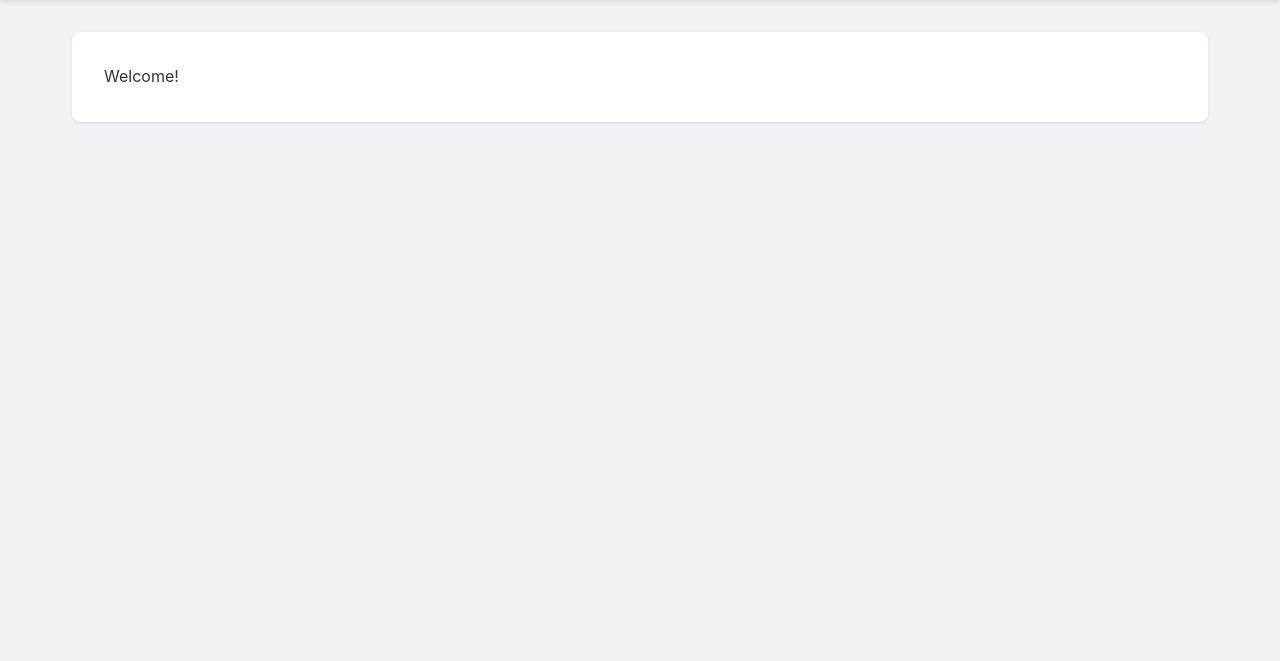
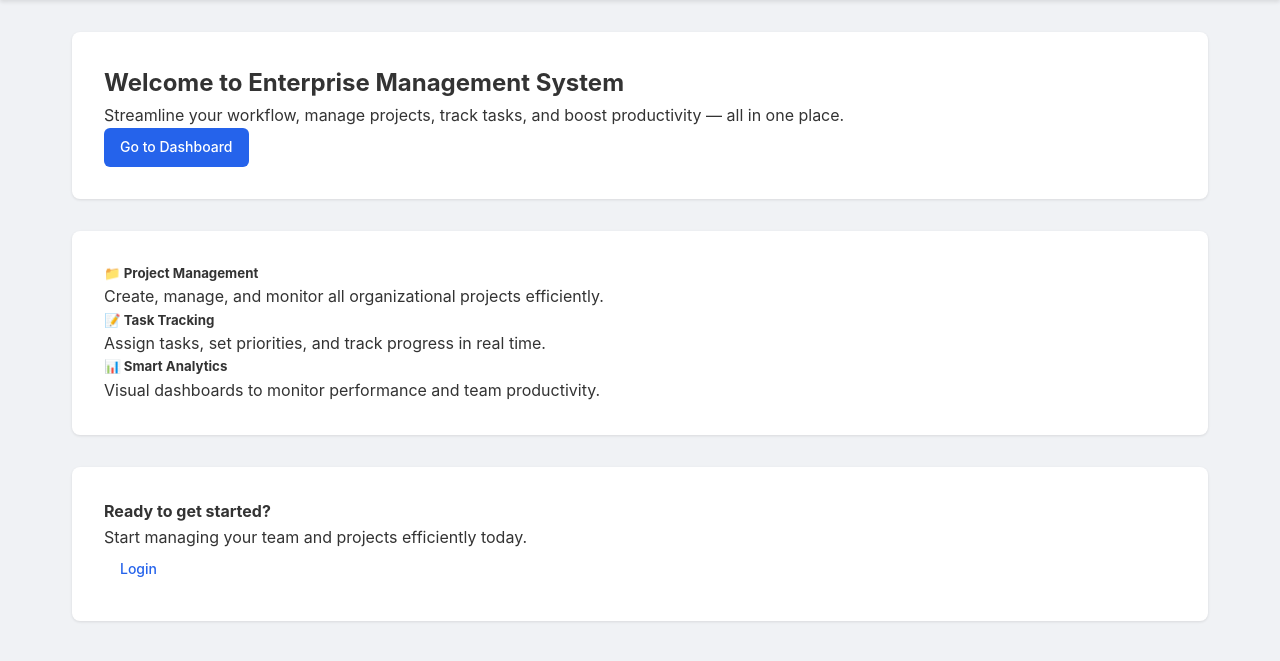
Before and after one commit to mouktikzz/Enterprise-Management-System, a Flask app: page / in a window 1280 px wide. Shown: the part 118-779 px from the top of the page. Run offline with Flask 3, Linux system fonts and the light colour scheme.

Commit message:
Updated Home Page

```diff
--- a/app/templates/index.html
+++ b/app/templates/index.html
@@ -1,6 +1,67 @@
 {% extends "base.html" %}
 {% block content %}
-<section>
-  <p>Welcome!</p>
+
+<!-- Hero Section -->
+<section class="py-5 bg-light">
+  <div class="container text-center">
+    <h1 class="display-5 font-weight-bold mb-3">Welcome to Enterprise Management System</h1>
+    <p class="lead text-muted">
+      Streamline your workflow, manage projects, track tasks, and boost productivity — all in one place.
+    </p>
+
+    <!-- ✔ Correct Dashboard URL -->
+    <a href="{{ url_for('dashboard.index') }}" class="btn btn-primary btn-lg mt-3">
+      Go to Dashboard
+    </a>
+  </div>
 </section>
+
+<!-- Features Section -->
+<section class="py-5">
+  <div class="container">
+    <div class="row text-center">
+
+      <div class="col-md-4 mb-4">
+        <div class="card h-100 shadow-sm border-0">
+          <div class="card-body">
+            <h5 class="card-title">📁 Project Management</h5>
+            <p class="text-muted">Create, manage, and monitor all organizational projects efficiently.</p>
+          </div>
+        </div>
+      </div>
+
+      <div class="col-md-4 mb-4">
+        <div class="card h-100 shadow-sm border-0">
+          <div class="card-body">
+            <h5 class="card-title">📝 Task Tracking</h5>
+            <p class="text-muted">Assign tasks, set priorities, and track progress in real time.</p>
+          </div>
+        </div>
+      </div>
+
+      <div class="col-md-4 mb-4">
+        <div class="card h-100 shadow-sm border-0">
+          <div class="card-body">
+            <h5 class="card-title">📊 Smart Analytics</h5>
+            <p class="text-muted">Visual dashboards to monitor performance and team productivity.</p>
+          </div>
+        </div>
+      </div>
+
+    </div>
+  </div>
+</section>
+
+<!-- Get Started -->
+<section class="py-5 bg-primary text-white">
+  <div class="container text-center">
+    <h4 class="mb-3">Ready to get started?</h4>
+    <p class="mb-4">Start managing your team and projects efficiently today.</p>
+
+    <a href="{{ url_for('auth.login') }}" class="btn btn-light btn-lg">
+      Login
+    </a>
+  </div>
+</section>
+
 {% endblock %}
```
Also changed, not shown: app/blueprints/core/routes.py (line endings or trailing spaces), 1 other file.
